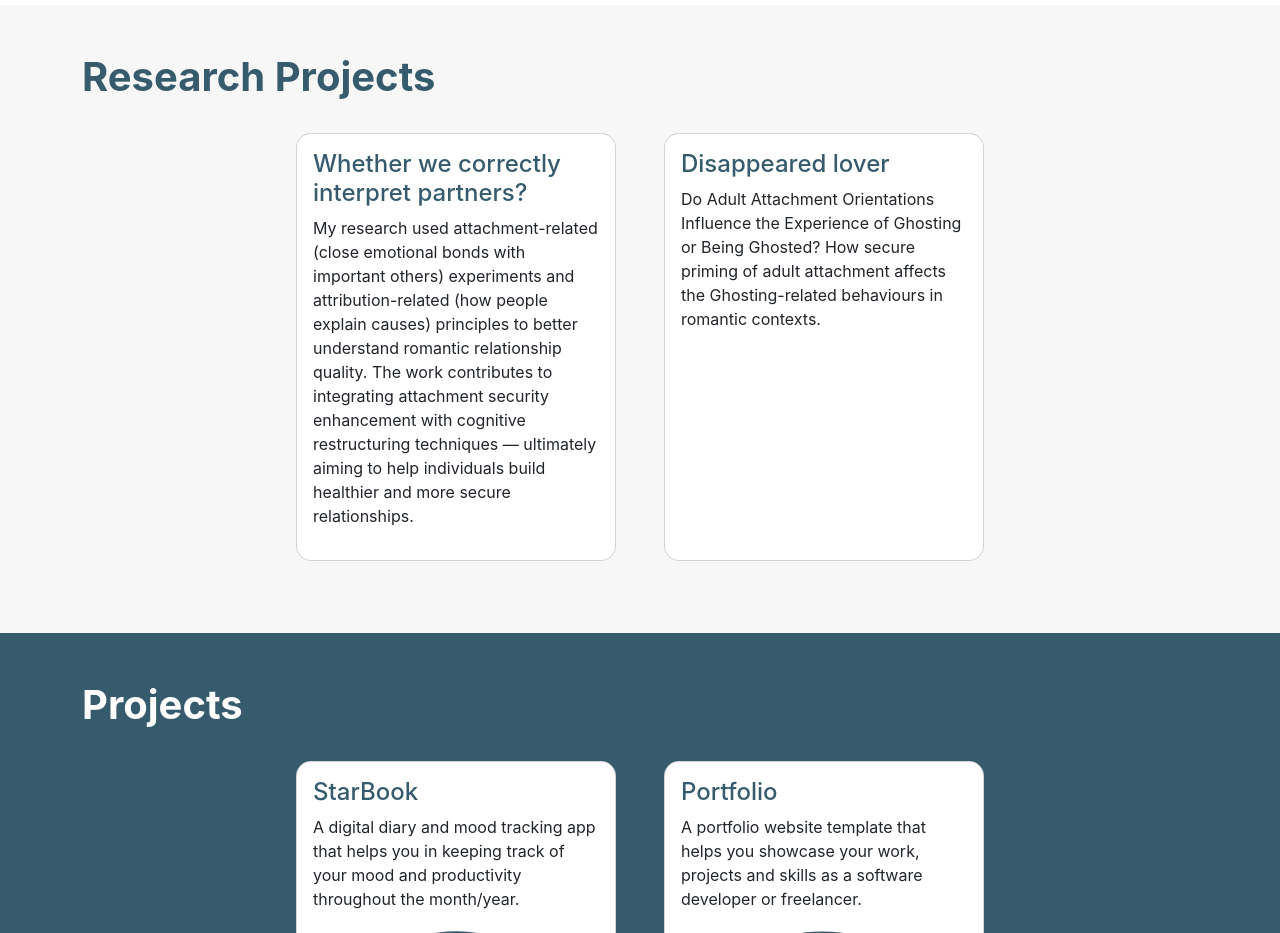
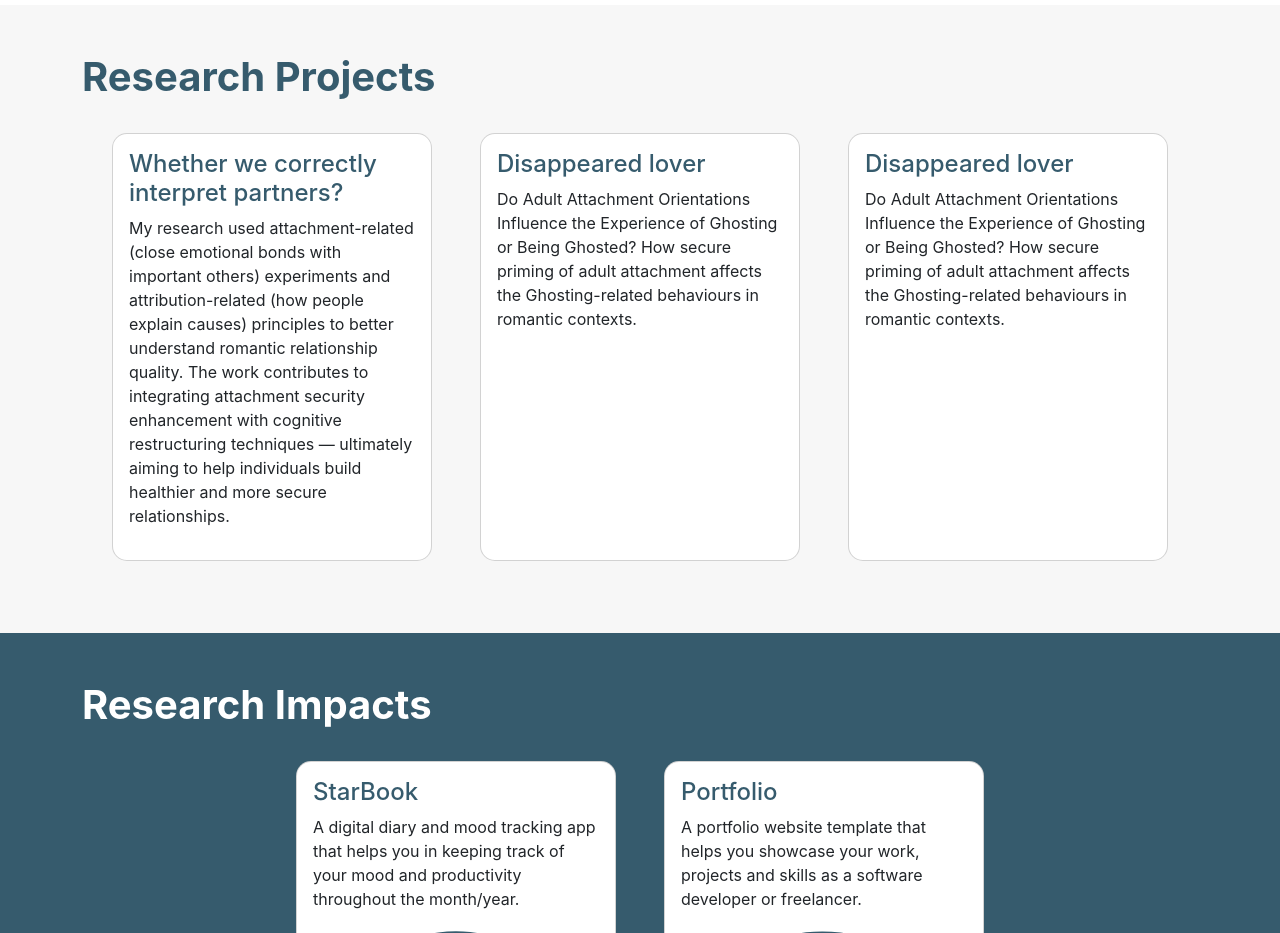
Before and after one commit to lidanyang-psy/lidanyang-psy.github.io, a plain HTML site: page index.html in a window 1280 px wide. Shown: the part 1040-1973 px from the top of the page. Drawn offline with Linux system fonts and the light colour scheme; a script that the page names is missing.

Commit message:
update content, improve readability

```diff
--- a/index.html
+++ b/index.html
@@ -92,13 +92,19 @@
                         How secure priming of adult attachment affects the Ghosting-related behaviours in romantic contexts.</p>
                         <div class="text-end"></div>
                     </div>
+                    <div class="card py-3 px-3 mx-sm-4 my-4 card-work" style="width:20rem">
+                        <h4 class="text-primary">Disappeared lover</h4>
+                        <p class="text-dark">Do Adult Attachment Orientations Influence the Experience of Ghosting or Being Ghosted?
+                        How secure priming of adult attachment affects the Ghosting-related behaviours in romantic contexts.</p>
+                        <div class="text-end"></div>
+                    </div>
                 </div>
             </div>
         </div>
 
         <div id="projects" class="bg-primary py-5 px-5">
             <div class="container">
-                <h1 class="text-light fw-bold">Projects</h1>
+                <h1 class="text-light fw-bold">Research Impacts</h1>
                 <div class="d-flex flex-row flex-wrap justify-content-center">
                     <div class="card py-3 px-3 mx-sm-4 my-4 card-work" style="width:20rem">
                         <h4 class="text-primary">StarBook</h4>
```
